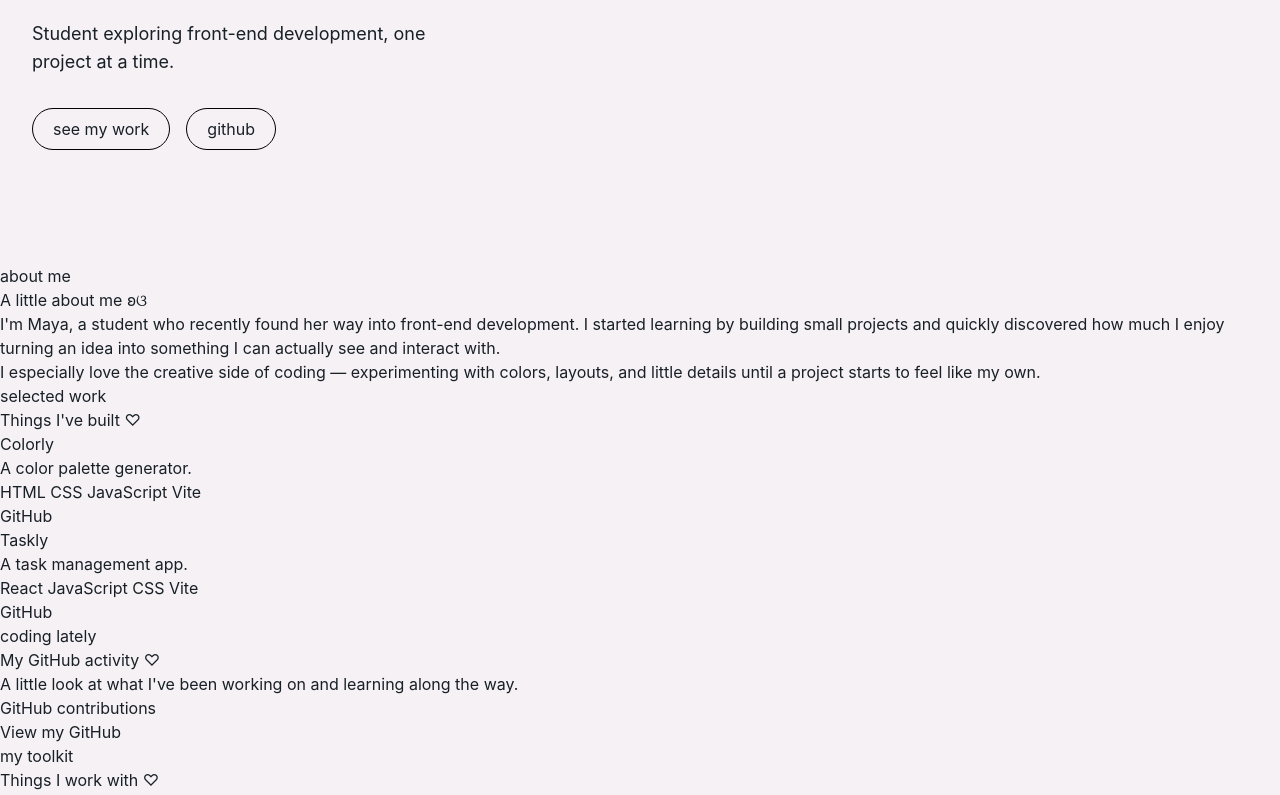
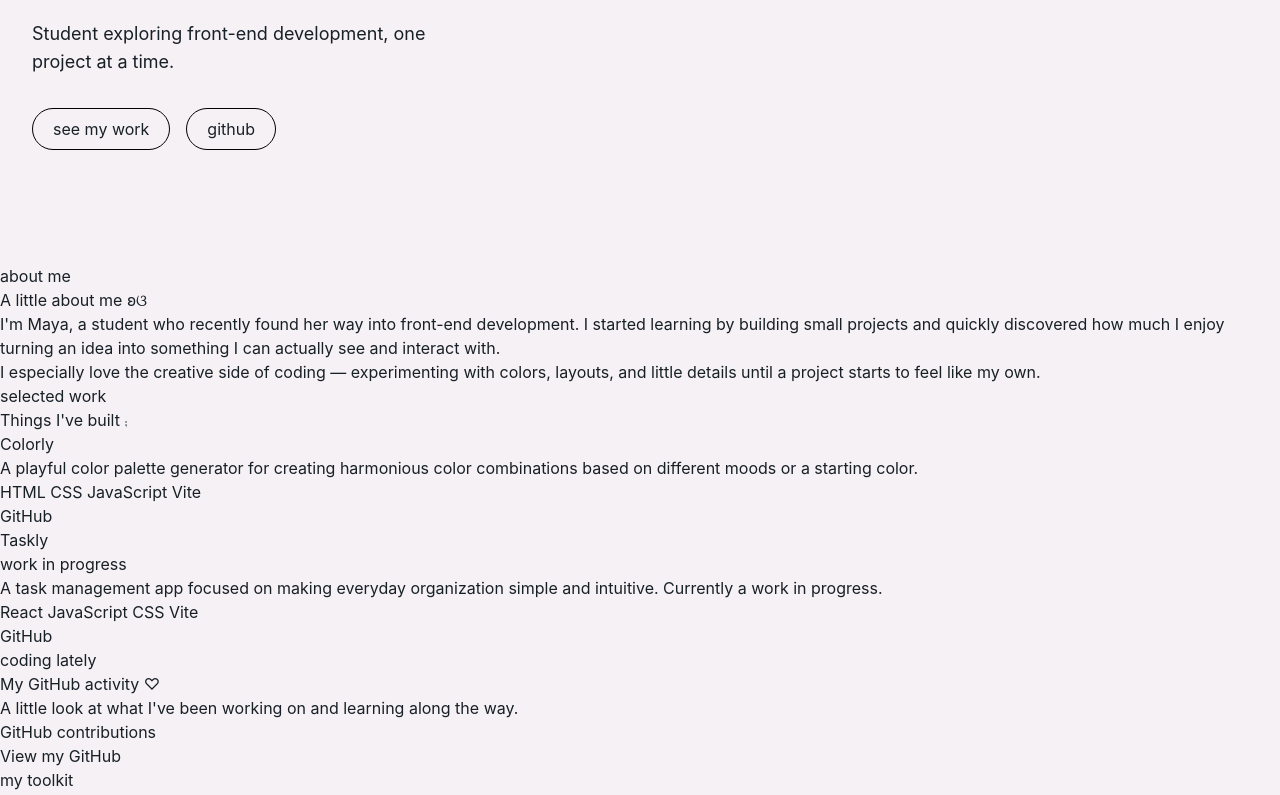
Before and after one commit to bldyonyx/Portfolio, a React app: page / in a window 1280 px wide. Shown: the part 452-1247 px from the top of the page. Built offline with nearby package versions, Linux system fonts and the light colour scheme; the HTML template or start-up script is replaced by a standard one.

Commit message:
content: update project information

```diff
--- a/src/components/ProjectCard.jsx
+++ b/src/components/ProjectCard.jsx
@@ -1,7 +1,13 @@
 function ProjectCard({ project }) {
   return (
     <article>
-      <h3>{project.title}</h3>
+      <div>
+        <h3>{project.title}</h3>
+
+        {project.status && (
+          <span>{project.status}</span>
+        )}
+      </div>
 
       <p>{project.description}</p>
 
--- a/src/components/Projects.jsx
+++ b/src/components/Projects.jsx
@@ -5,7 +5,7 @@ function Projects() {
   return (
     <section id="projects">
       <p>selected work</p>
-      <h2>Things I've built ♡</h2>
+      <h2>Things I've built ⨾</h2>
 
       <div>
         {projects.map((project) => (
--- a/src/data/projects.js
+++ b/src/data/projects.js
@@ -1,18 +1,21 @@
 const projects = [
-  {
+    {
     title: 'Colorly',
-    description: 'A color palette generator.',
+    description:
+        'A playful color palette generator for creating harmonious color combinations based on different moods or a starting color.',
     tech: ['HTML', 'CSS', 'JavaScript', 'Vite'],
     github: 'https://github.com/bldyonyx/Colorly',
     demo: '',
-  },
-  {
+    },
+    {
     title: 'Taskly',
-    description: 'A task management app.',
+    description:
+        'A task management app focused on making everyday organization simple and intuitive. Currently a work in progress.',
     tech: ['React', 'JavaScript', 'CSS', 'Vite'],
     github: 'https://github.com/bldyonyx/Taskly',
     demo: '',
-  },
+    status: 'work in progress',
+    },
 ]
 
 export default projects
```
